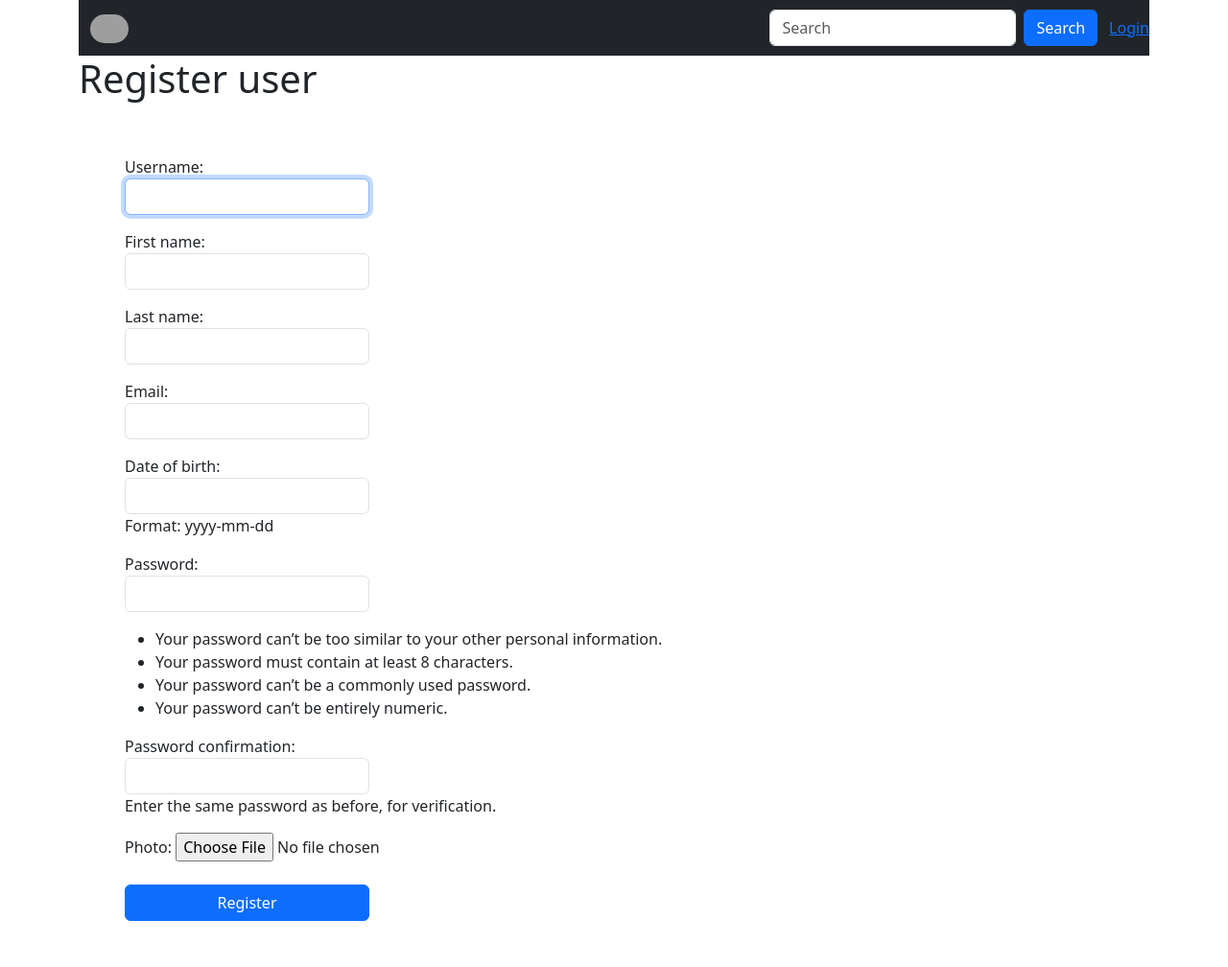
After one commit to sergey-vernyk/OnlineShop, a Django app: page /accounts/register_user/ in a window 1280 px wide. The commit adds this page. Shown: the whole page at 96% size. Run offline with Django 4.2, Linux system fonts and the light colour scheme; data that the repository does not hold is empty; some libraries are stand-ins or nearby versions; grey boxes are pictures that could not be loaded.

Commit message:
Updated admin.py in 'account' and 'goods' app. Created UserPasswordChangeForm, CreateUserForm. Updated settings.py. Updated urls.py in 'account' app: added pathes for login, logout, password reset, password change and register user. Updated urls.py in project and 'goods' app. Created UserPasswordChangeView, UserRegisterView. Created user_register_form, logged_out, detail(account) templates. Created templates related with password reset, password change. Updated login and base templates.

```diff
--- a/internet_shop/int_shop/account/forms.py
+++ b/internet_shop/int_shop/account/forms.py
@@ -1,5 +1,6 @@
 from django import forms
-from django.contrib.auth.forms import AuthenticationForm
+from django.contrib.auth.forms import AuthenticationForm, PasswordChangeForm, UserCreationForm
+from django.contrib.auth import password_validation
 
 
 class LoginForm(AuthenticationForm):
@@ -8,3 +9,42 @@ class LoginForm(AuthenticationForm):
     """
     username = forms.CharField(max_length=50, widget=forms.TextInput(attrs={'class': 'form-control w-25'}))
     password = forms.CharField(widget=forms.PasswordInput(attrs={'class': 'form-control w-25'}))
+
+
+class UserPasswordChangeForm(PasswordChangeForm):
+    """
+    Форма для изменения пароля учетной записи пользователя
+    """
+    old_password = forms.CharField(widget=forms.PasswordInput(attrs={'class': 'form-control w-25',
+                                                                     'autocomplete': 'new-password'}),
+                                   help_text=password_validation.password_validators_help_text_html())
+    new_password1 = forms.CharField(widget=forms.PasswordInput(attrs={'class': 'form-control w-25',
+                                                                      'autocomplete': 'new-password'}),
+                                    label='New Password')
+    new_password2 = forms.CharField(widget=forms.PasswordInput(attrs={'class': 'form-control w-25'}),
+                                    label='New password confirmation')
+
+
+class RegisterUserForm(UserCreationForm):
+    """
+    Форма для создания пользователя сайта
+    """
+    username = forms.CharField(label='Username', widget=forms.TextInput(attrs={'class': 'form-control w-25'}))
+    email = forms.CharField(label='Email', widget=forms.EmailInput(attrs={'class': 'form-control w-25'}))
+    password1 = forms.CharField(label='Password', widget=forms.PasswordInput(
+        attrs={'class': 'form-control w-25', 'autocomplete': 'new-password'}),
+                                help_text=password_validation.password_validators_help_text_html())
+    password2 = forms.CharField(label='Password confirmation', widget=forms.PasswordInput(
+        attrs={'class': 'form-control w-25', 'autocomplete': 'new-password'}),
+                                help_text="Enter the same password as before, for verification.")
+
+    first_name = forms.CharField(label='First name', widget=forms.TextInput(attrs={'class': 'form-control w-25'}))
+    last_name = forms.CharField(label='Last name', widget=forms.TextInput(attrs={'class': 'form-control w-25'}))
+    date_of_birth = forms.DateField(label='Date of birth', widget=forms.DateInput(attrs={'class': 'form-control w-25'}),
+                                    help_text='Format: yyyy-mm-dd')
+
+    user_photo = forms.ImageField(label='Photo', widget=forms.FileInput())
+
+    field_order = ('username', 'first_name', 'last_name',
+                   'email', 'date_of_birth', 'password1',
+                   'password2', 'user_photo')
--- /dev/null
+++ b/internet_shop/int_shop/account/templates/registration/password_reset_email.html
@@ -0,0 +1,3 @@
+Someone asked for password reset for email "{{ email }}". Follow the link below:
+{{ protocol}}://{{ domain }}{% url 'password_reset_confirm' uidb64=uid token=token %}
+Your username, in case you've forgotten: "{{ user.get_username }}"
--- /dev/null
+++ b/internet_shop/int_shop/account/templates/registration/user_register_form.html
@@ -0,0 +1,17 @@
+{% extends 'base.html' %}
+
+{% block title %}Register user{% endblock %}
+
+{% block content %}
+<h1>Register user</h1>
+<div class="card-body p-md-5">
+    <div class="row justify-content-center">
+        <form action="" method="post" enctype="multipart/form-data">
+            {% csrf_token %}
+            {{ form.as_p }}
+            {{ form.errors }}
+            <button type="submit" class="btn btn-primary btn-block mt-2 w-25">Register</button>
+        </form>
+    </div>
+</div>
+{% endblock %}
--- a/internet_shop/int_shop/account/urls.py
+++ b/internet_shop/int_shop/account/urls.py
@@ -1,6 +1,17 @@
 from django.urls import path
 from . import views
+from django.contrib.auth import views as auth_views
 
 urlpatterns = [
     path('login/', views.LoginUserView.as_view(), name='login'),
+    path('logout/', auth_views.LogoutView.as_view(), name='logout'),
+    path('password_reset/', auth_views.PasswordResetView.as_view(), name='password_reset'),
+    path('reset/<uidb64>/<token>/',
+         auth_views.PasswordResetConfirmView.as_view(),
+         name='password_reset_confirm'),
+    path('password_reset/done/', auth_views.PasswordResetDoneView.as_view(), name='password_reset_done'),
+    path('reset/done/', auth_views.PasswordResetCompleteView.as_view(), name='password_reset_complete'),
+    path('password_change/', views.UserPasswordChangeView.as_view(), name='password_change'),
+    path('password_change/done/', auth_views.PasswordChangeDoneView.as_view(), name='password_change_done'),
+    path('register_user/', views.UserRegisterView.as_view(), name='register_user'),
 ]
--- a/internet_shop/int_shop/account/views.py
+++ b/internet_shop/int_shop/account/views.py
@@ -1,8 +1,51 @@
 from django.shortcuts import render
-from django.contrib.auth.views import LoginView
+from django.contrib.auth.views import LoginView, PasswordChangeView
+from django.views.generic import CreateView
+from account.forms import LoginForm, UserPasswordChangeForm, RegisterUserForm
+from django.urls import reverse_lazy
 
-from account.forms import LoginForm
+from account.models import Profile
 
 
 class LoginUserView(LoginView):
+    """
+    Представление входа пользователя
+    """
     form_class = LoginForm
+
+
+class UserPasswordChangeView(PasswordChangeView):
+    """
+    Представление для изменения пароля
+    пользовательского аккаунта
+    """
+    form_class = UserPasswordChangeForm
+
+
+class UserRegisterView(CreateView):
+    """
+    Представление для регистрации пользователя в системе
+    """
+    form_class = RegisterUserForm
+    template_name = 'registration/user_register_form.html'
+    success_url = reverse_lazy('login')
+
+    def post(self, request, *args, **kwargs):
+        form = self.get_form()
+        if form.is_valid():
+            new_user = form.save(commit=False)  # создаем пользователя, но в базе не сохраняем
+            date_of_birth = form.cleaned_data.get('date_of_birth')
+            user_photo = form.cleaned_data.get('user_photo')
+            # заполняем поля пользователя с данных формы
+            new_user.username = form.cleaned_data.get('username')
+            new_user.email = form.cleaned_data.get('email')
+            new_user.first_name = form.cleaned_data.get('first_name')
+            new_user.last_name = form.cleaned_data.get('last_name')
+            new_user.save()  # сохраняем пользователя в базе
+            # Создаем профиль пользователя с доп. полями
+            Profile.objects.create(user=new_user,
+                                   date_of_birth=date_of_birth,
+                                   photo=user_photo)
+            return self.form_valid(form)
+        else:
+            return self.form_invalid(form)
--- a/internet_shop/int_shop/goods/admin.py
+++ b/internet_shop/int_shop/goods/admin.py
@@ -74,13 +74,12 @@ class ProductAdmin(admin.ModelAdmin):
     save_on_top = True
     exclude = ('star',)
 
+    @admin.display(description='Image')
     def image_tag(self, obj):
         """
         Отображение изображения товара
         """
         return mark_safe(f'<img src="{obj.image.url}" width="100" height="100"/>')
-
-    image_tag.short_description = 'Image'
 
 
 @admin.register(Category)
--- a/internet_shop/int_shop/goods/templates/base.html
+++ b/internet_shop/int_shop/goods/templates/base.html
@@ -32,6 +32,12 @@
         <button class="btn btn-primary" type="button">Search</button>
       </form>
   </div>
+  {% if request.user.is_authenticated %}
+    <a href="{% url 'logout' %}">Logout</a>
+  {% else %}
+     <a href="{% url 'login' %}">Login</a>
+  {% endif %}
+
 </nav>
   {% block content %}
   {% endblock %}
--- a/internet_shop/int_shop/goods/urls.py
+++ b/internet_shop/int_shop/goods/urls.py
@@ -4,6 +4,6 @@ from . import views
 app_name = 'goods'
 urlpatterns = [
     path('', views.ProductListView.as_view(), name='product_list'),
-    path('<slug:category_slug>/', views.ProductListView.as_view(), name='product_list_by_category'),
-    path('<int:product_pk>/<slug:product_slug>/', views.ProductDetailView.as_view(), name='product_detail'),
+    path('goods/<slug:category_slug>/', views.ProductListView.as_view(), name='product_list_by_category'),
+    path('goods/<int:product_pk>/<slug:product_slug>/', views.ProductDetailView.as_view(), name='product_detail'),
 ]
--- a/internet_shop/int_shop/int_shop/settings.py
+++ b/internet_shop/int_shop/int_shop/settings.py
@@ -34,6 +34,7 @@ ALLOWED_HOSTS = []
 # Application definition
 
 INSTALLED_APPS = [
+    'account.apps.AccountConfig',  # должно быть на первом месте для собственного вывода шаблона logged_out.html
     'django.contrib.admin',
     'django.contrib.auth',
     'django.contrib.contenttypes',
@@ -42,7 +43,6 @@ INSTALLED_APPS = [
     'django.contrib.staticfiles',
 
     'goods.apps.GoodsConfig',
-    'account.apps.AccountConfig',
     'django_bootstrap5',
     'django_extensions'
 ]
@@ -142,3 +142,4 @@ MEDIA_URL = '/media/'  # файлы загружены пользователе
 MEDIA_ROOT = os.path.join(BASE_DIR, 'media/')  # путь, по которому находятся эти файлы
 
 LOGIN_REDIRECT_URL = 'goods:product_list'
+EMAIL_BACKEND = 'django.core.mail.backends.console.EmailBackend'  # вывод всех сообщений с почты в shell (без SMTP)
--- a/internet_shop/int_shop/int_shop/urls.py
+++ b/internet_shop/int_shop/int_shop/urls.py
@@ -21,7 +21,7 @@ from django.conf.urls.static import static
 
 urlpatterns = [
     path('admin/', admin.site.urls),
-    path('goods/', include('goods.urls')),
+    path('', include('goods.urls')),
     # path('accounts/', include('django.contrib.auth.urls')),
     path('accounts/', include('account.urls')),
 ]
```
Also changed, not shown: internet_shop/int_shop/account/admin.py (+4 -6 lines), internet_shop/int_shop/account/templates/account/user/detail.html (+6 -9 lines), internet_shop/int_shop/account/templates/registration/logged_out.html (+10 -9 lines), internet_shop/int_shop/account/templates/registration/login.html (+7 -2 lines), internet_shop/int_shop/account/templates/registration/password_change_done.html (added, +7 -0 lines), internet_shop/int_shop/account/templates/registration/password_change_form.html (added, +12 -0 lines), internet_shop/int_shop/account/templates/registration/password_reset_complete.html (added, +7 -0 lines), internet_shop/int_shop/account/templates/registration/password_reset_confirm.html (added, +15 -0 lines), internet_shop/int_shop/account/templates/registration/password_reset_done.html (added, +8 -0 lines), internet_shop/int_shop/account/templates/registration/password_reset_form.html (added, +13 -0 lines).
